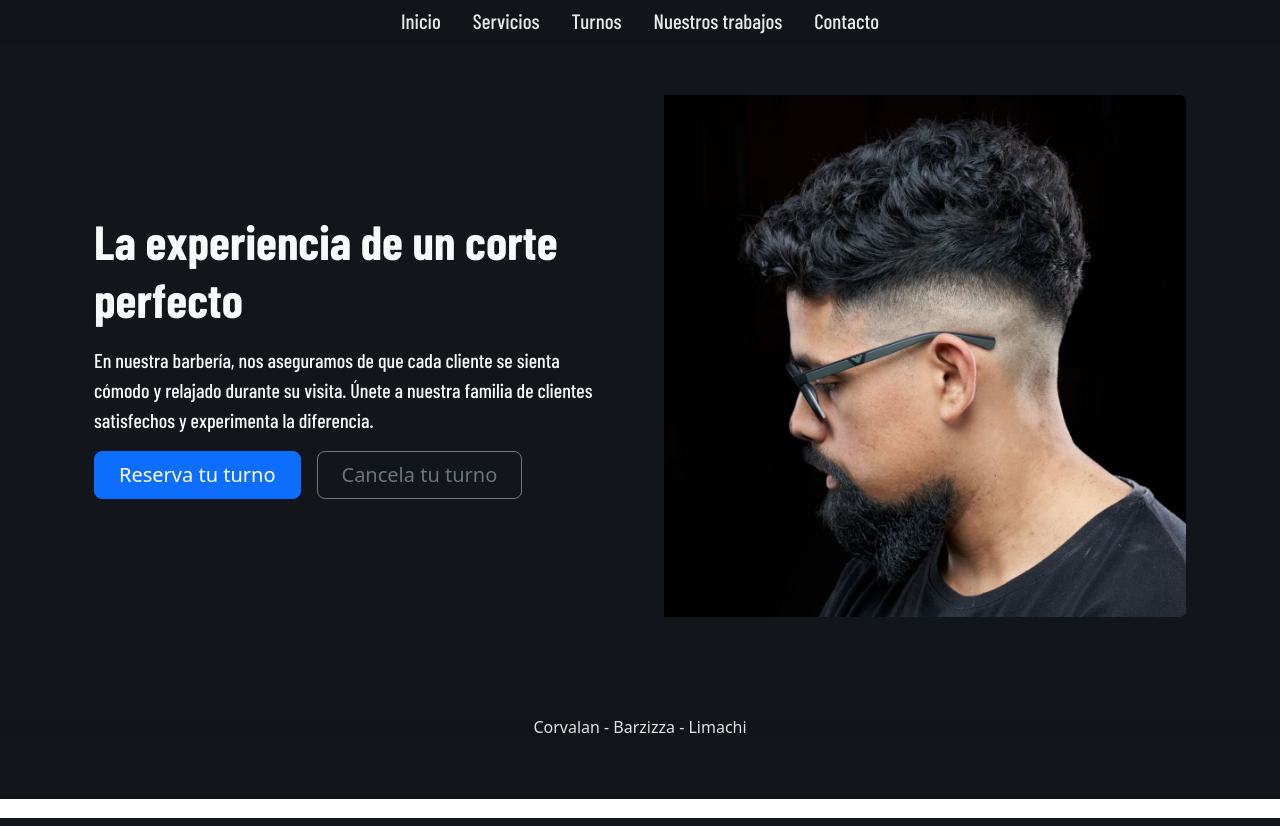
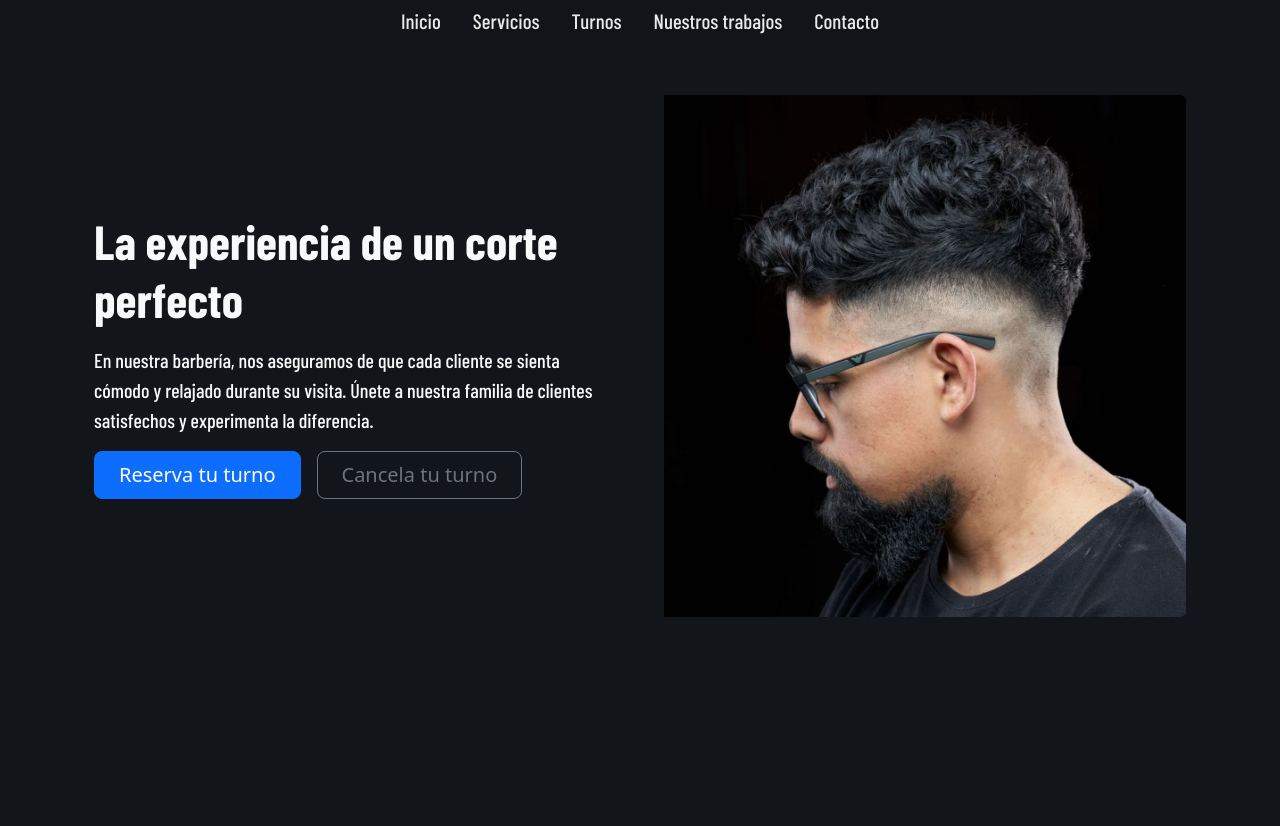
Before and after one commit to emilianocorv/barber-shop, a PHP site: page / in a window 1280 px wide. Shown: the part 63-889 px from the top of the page. After the commit the page ends 680 px from the top, so only its background shows below. Run offline with PHP 8.4, Linux system fonts and the light colour scheme; some web fonts are replaced.

Commit message:
se remueve footer

```diff
--- a/footer.php
+++ b/footer.php
@@ -1,7 +1,3 @@
-<footer class="footer text-center" id="footer">
-      <p class="text-light h6">Corvalan - Barzizza - Limachi</p>
-    </footer>
-
 
     <script src="script.js"></script>
     <script
--- a/styles.css
+++ b/styles.css
@@ -58,14 +58,3 @@
   margin-bottom: 5px;
   font-weight: bold;
 }
-
-/* Footer */
-
-#footer {
-  position: sticky;
-  left: 0;
-  bottom: 0;
-  min-width: 100%;
-  max-width: 100%;
-  opacity: 0.9;
-}
```
